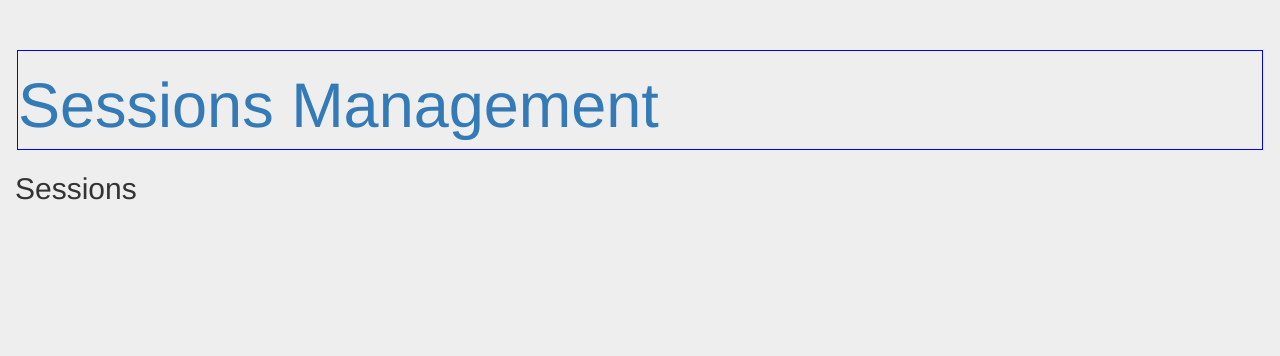
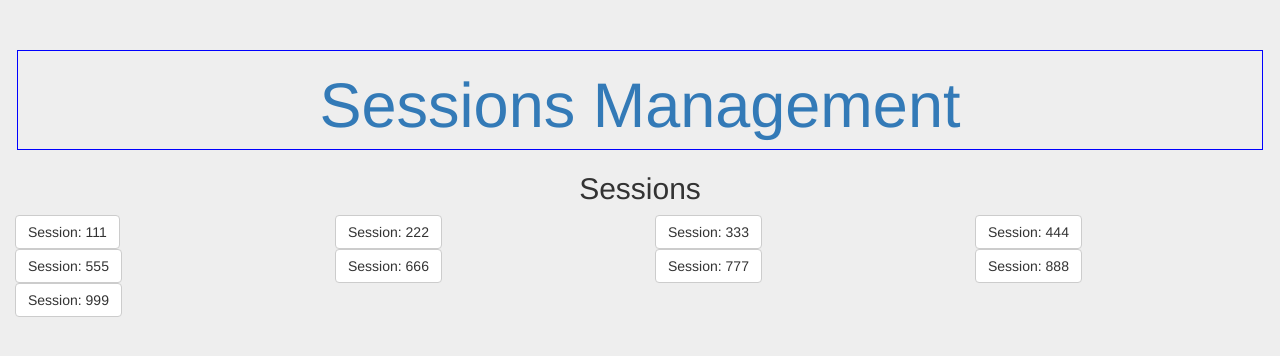
Before and after one commit to hankgalt/edfchallenge, a React app: page /sessions in a window 1280 px wide. Shown: the top 356 px of the page. Built offline with nearby package versions, Linux system fonts and the light colour scheme.

Commit message:
Fixes npm package versions, formats labels, adds sessions view template with sample data

```diff
--- a/src/components/App.jsx
+++ b/src/components/App.jsx
@@ -33,7 +33,7 @@ class App extends React.Component {
                     <Router history={history}>
                         <Link className="nav-link" to="/">
                             <div className="row" style={headerStyle}>
-                                <h1 className="align-middle">{'Sessions Management'}</h1>
+                                <h1 className="align-middle text-center">{'Sessions Management'}</h1>
                             </div>
                         </Link>
                         <div className="row">
--- a/src/pages/Home.jsx
+++ b/src/pages/Home.jsx
@@ -13,12 +13,12 @@ function Home() {
             <div className="col-xs-2 col-md-2"></div>
             <Link className="nav-link" to="/sessions">
                 <div style={cardStyle} className="col-xs-7 col-md-4">
-                    <h2>{"Sessions"}</h2>
+                    <h2 className="align-middle text-center">{"Sessions"}</h2>
                 </div>
             </Link>
             <Link className="nav-link" to="/preferences">
                 <div style={cardStyle} className="col-xs-7 col-md-4">
-                    <h2>{'Preferences'}</h2>
+                    <h2 className="align-middle text-center">{'Preferences'}</h2>
                 </div>
             </Link>
             <div className="col-xs-2 col-md-2"></div>
--- a/src/pages/Preferences.jsx
+++ b/src/pages/Preferences.jsx
@@ -1,11 +1,18 @@
 import React from 'react';
 
-function Preferences() {
-    return (
-        <div className="container-fluid">
-            <h2>{"Preferences"}</h2>
-        </div>
-    );
+class Preferences extends React.Component {
+    constructor(props) {
+        super(props);
+        this.state = {};
+    }
+
+    render() {
+        return (
+            <div className="container-fluid">
+                <h2 className="align-middle text-center">{`Preferences`}</h2>
+            </div>
+        );
+    }
 }
 
 export default Preferences;
--- a/src/pages/Sessions.jsx
+++ b/src/pages/Sessions.jsx
@@ -1,11 +1,55 @@
 import React from 'react';
 
-function Sessions() {
-    return (
-        <div className="container-fluid">
-            <h2>{"Sessions"}</h2>
-        </div>
-    );
+const fetchSessions = () => {
+    return Promise.resolve([111, 222, 333, 444, 555, 666, 777, 888, 999]);
+}
+
+class Sessions extends React.Component {
+    constructor(props) {
+        super(props);
+        this.state = {};
+    }
+
+    componentDidMount() {
+        fetchSessions().then(result => {
+            console.log('Sessions.componentDidMount()  - result: ', result);
+            this.setState({ error: null, items: result })
+        }).catch(error => {
+            console.error('Sessions.componentDidMount() - error: %o', error);
+            this.setState({ error: error.message, items: null })
+        });
+    }
+
+    renderSessions() {
+        if (!this.state.items) {
+            return(
+                <div>{`No sessions to display`}</div>
+            );
+        }
+
+        let items = []
+        this.state.items.forEach((item, idx) => {
+            items.push(
+                <div key={`${idx}-${item}`} className="col-xs-4 col-md-3">
+                    <button className="btn btn-default" type="submit">{`Session: ${item}`}</button>
+                </div>
+            )
+        });
+
+        return(
+            <div className="row">{items}</div>
+        );
+    }
+
+    render() {
+        console.log('Sessions.render() - items: ', this.state.items);
+        return (
+            <div className="container-fluid">
+                <h2 className="align-middle text-center">{`Sessions`}</h2>
+                {this.renderSessions()}
+            </div>
+        );
+    }
 }
 
 export default Sessions;
```
Also changed, not shown: package.json (+14 -14 lines), src/index.html (line endings or trailing spaces), src/index.jsx (line endings or trailing spaces).
